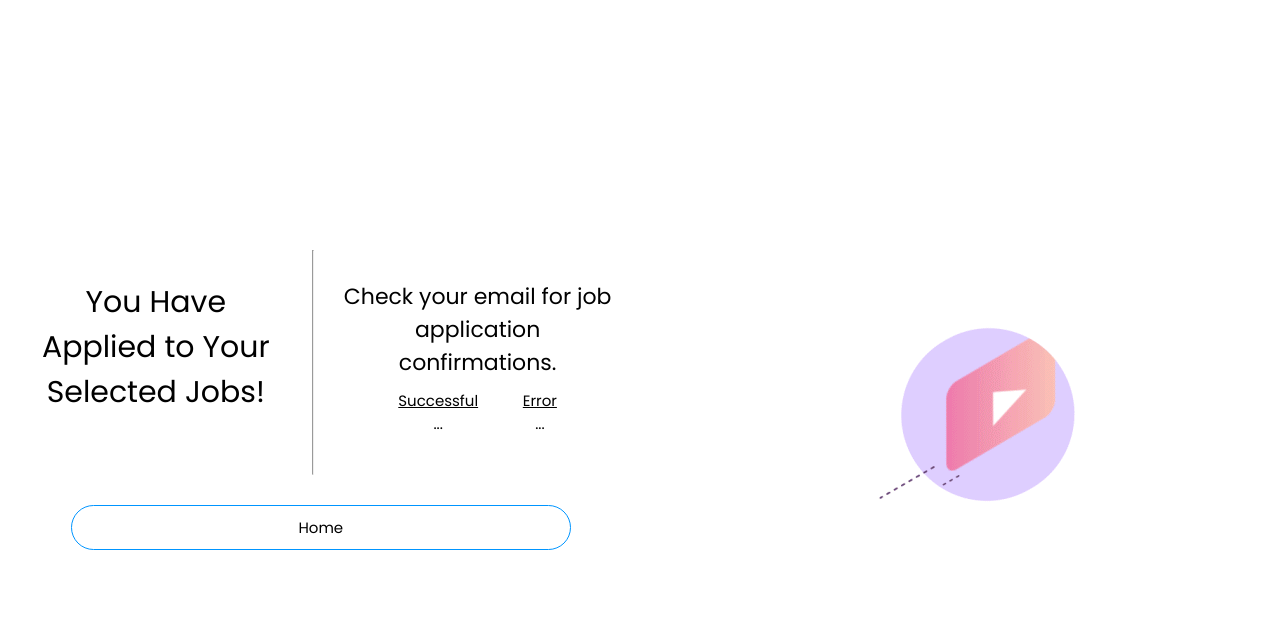
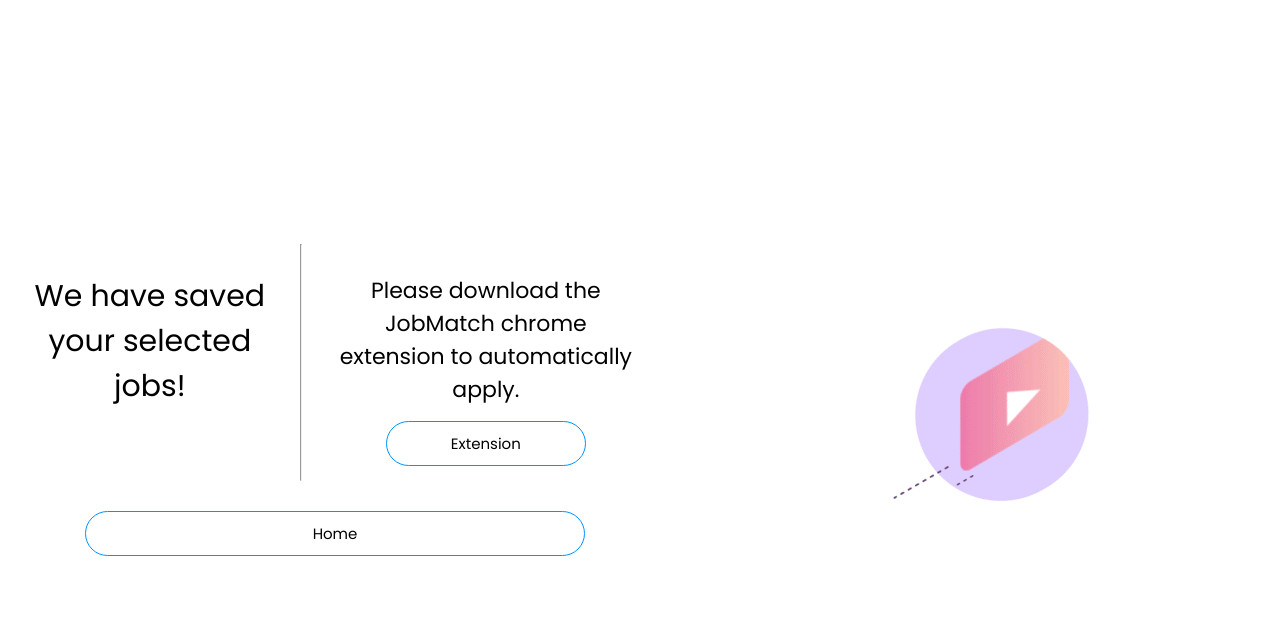
Before and after one commit to Ayush200423/JobMatch, a Flask app: template templates/submitted.html in a window 1280 px wide. Shown: the top 627 px of the page. Run offline with Flask 2, Linux system fonts and the light colour scheme; the template is opened without the code that fills it, so the values that code supplies are empty.

Commit message:
added users database to communicate with extension

```diff
--- a/auto_apply.py
+++ b/auto_apply.py
@@ -9,7 +9,6 @@ import time
 
 class AutoApply:
     def __init__(self):
-        self.q_num = 4
         self.options = Options()
         self.options.headless = False
 
--- a/database.py
+++ b/database/jobs_database.py
@@ -13,7 +13,7 @@ class Database:
         location = posting_info['location']
         company = posting_info['company']
         description = posting_info['description']
-        delete_posting_date = datetime.date.today() + datetime.timedelta(days = 7)
+        delete_posting_date = datetime.date.today() + datetime.timedelta(days = 3)
         try:
             self.db_cursor.execute(f'INSERT INTO {country}_jobs (date, url, role, location, company, description) VALUES (%s,%s,%s,%s,%s,%s)', (delete_posting_date, url, title, location, company, description))
             self.commit()
--- a/job_scraper.py
+++ b/job_scraper.py
@@ -5,7 +5,7 @@ import requests
 from concurrent.futures import ThreadPoolExecutor
 
 from format_location import CorrectFormatting
-from database import Database
+from database.jobs_database import Database
 
 class Scraper:
     def __init__(self, country, role = 'All'):
--- a/job_similarity.py
+++ b/job_similarity.py
@@ -2,7 +2,7 @@ import spacy
 from nltk.tokenize import word_tokenize
 from nltk.corpus import stopwords
 
-from database import Database
+from database.jobs_database import Database
 
 class Similarity:
     def __init__(self, role, location, resume_data):
--- a/main.py
+++ b/main.py
@@ -1,49 +1,39 @@
 from flask import Flask, redirect, url_for, render_template, request, session
-import requests
-import tempfile
 import json
+from mail import Mailer
 
 from secret_key import key
 from storage import StorageManager
+from database.users_database import UsersDatabase
 from resume_scraper import ResumeParser
 from job_similarity import Similarity
-from auto_apply import AutoApply
+from mail import Mailer
 
 app = Flask(__name__)
 app.secret_key = key
-
-def named_temp_file(url = None, **user_info):
-    resume_url = resume_storage.get_resume_url(filename = session['filename'])
-    get_resume = requests.get(resume_url)
-    if url:
-        try:
-            auto_apply.get_url(url=url)
-            auto_apply.open_url_iframe()
-            with tempfile.NamedTemporaryFile(dir='./active_files', suffix='.pdf') as tmp_file:
-                tmp_file.write(get_resume.content)
-                tmp_file_path = tmp_file.name
-                auto_apply.fill_info(user_info=user_info, resume_path=tmp_file_path)
-            return
-        except Exception as err:
-            return err
-    else:
-        with tempfile.NamedTemporaryFile(dir='./active_files', suffix='.pdf') as tmp_file:
-            tmp_file.write(get_resume.content)
-            tmp_file_path = tmp_file.name
-            resume_parser.pdf_to_txt(tmp_file_path)
-            ents_dict = resume_parser.find_ents()
-        for label, ents in ents_dict.items():
-            if ents_dict[label] != '':
-                session[label.lower()] = ents
-        return ents_dict
 
 @app.route("/", methods=["GET", "POST"])
 @app.route("/home/", methods=["GET", "POST"])
 def home():
     if request.method == "POST":
-        session['email'] = request.form['email']
-        session['password'] = request.form['password']
-        return redirect(url_for("upload"))
+        email = request.form['email']
+        password = request.form['password']
+        try:
+            if users_db.read_user(email=email, password=password, auth=True):
+                session['email'] = email
+                return redirect(url_for('upload'))
+            else:
+                return render_template('home.html')
+        except:
+            try:
+                users_db.create_user(email=email, password=password)
+            except:
+                return render_template('home.html')
+            else:
+                mailer.setup_email(user_email = email)
+                mailer.send_email()
+                session['email'] = email
+                return redirect(url_for("upload"))
     else:
         return render_template('home.html')
 
@@ -51,6 +41,9 @@ def home():
 def upload():
     if request.method == "POST":
         resume = request.files['resume-file']
+        resume_parser.pdf_to_txt(resume)
+        ents_dict = resume_parser.find_ents()
+        users_db.update_user(email=session['email'], ents_dict=ents_dict)
         if resume.filename != '':
             session['filename'] = resume.filename
             resume_storage.insert_resume(resume = resume)
@@ -58,7 +51,7 @@ def upload():
         else:
             return redirect(request.url)
     else:
-        if "email" in session and "password" in session:
+        if "email" in session:
             return render_template("upload.html")
         else:
             return redirect(url_for("home"))
@@ -76,9 +69,10 @@ def edit():
 @app.route("/results/", methods=["GET", "POST"])
 def results():
     if request.method == "POST":
+        users_db.update_user(email=session['email'], selected_jobs=session['selected links'])
         return redirect(url_for('submit'))
     else:
-        if "skills" in session:
+        if "filename" in session:
             return render_template("results.html")
         else:
             return redirect(url_for("edit"))
@@ -98,23 +92,30 @@ def logout():
     [session.pop(key) for key in list(session.keys())]
     return redirect(url_for("home"))
 
-# <--- /api/ --->
+# <--- /api/ endpoints --->
 
 @app.route("/api/fetch-ents", methods=["GET"])
 def fetch_ents():
-    return json.dumps(named_temp_file())
+    accepted_columns = ['fname', 'lname', 'phone', 'degree', 'skills', 'role', 'location']
+    data = users_db.read_user(email=session['email'], auth=False)
+    filtered_data = {key: value for key, value in data.items() if key in accepted_columns}
+    return json.dumps(filtered_data)
 
 @app.route("/api/upload-resume-data", methods=["POST"])
 def upload_resume_data():
     res = request.get_json()
-    for key, value in res.items():
-        session[key] = value
+    users_db.update_user(email=session['email'], ents_dict=res)
     return res
 
 @app.route("/api/fetch-relevant-postings", methods=["GET"])
 def fetch_relevant_postings():
     all_jobs = {}
-    job_sim = Similarity(role = session['role'], location = session['location'], resume_data = f"{session['skills']} {session['role']} {session['certifications']}")
+    data = users_db.read_user(session['email'], auth=False)
+    role = data['role']
+    location = data['location']
+    skills = data['skills']
+    certifications = data['degree']
+    job_sim = Similarity(role = role, location = location, resume_data = f"{skills} {role} {certifications}")
     jobs = job_sim.get_jobs()
     for job_index in range(len(jobs)):
         posting, confidence = jobs[job_index]
@@ -139,30 +140,9 @@ def upload_checkbox_state():
     session['selected links'] = selected_links
     return res
 
-@app.route("/api/get-auto-app-results", methods=["GET"])
-def get_auto_app_results():
-    email = session['email']
-    password = session['password']
-    fname = session['fname']
-    lname = session['lname']
-    phone = session['phone']
-    jobtitle = session['role']
-    location = session['location']
-    successful_count = 0
-    error_count = 0
-
-    auto_apply.register(email=email, password=password)
-    for url in session['selected links']:
-        result = named_temp_file(url=url, email=email, password=password, fname=fname, lname=lname, phone=phone, jobtitle=jobtitle, location=location)
-        if not isinstance(result, Exception):
-            successful_count += 1
-        else:
-            error_count += 1
-    session.pop('selected links')
-    return json.dumps({'successful': successful_count, 'errors': error_count})
-
 if __name__ == '__main__':
     resume_storage = StorageManager()
     resume_parser = ResumeParser()
-    auto_apply = AutoApply()
+    users_db = UsersDatabase()
+    mailer = Mailer()
     app.run(debug = True)
--- a/static/css/styles.css
+++ b/static/css/styles.css
@@ -167,24 +167,24 @@ html {
     padding: 20px;
 }
 
-.form-title {
-    font-size: 30px;
+.extension {
+    font-size: 15px;
     text-align: center;
     max-width: 500px;
 }
 
-.form-title a {
+.extension a {
     text-decoration: underline;
-    color: #000000;
+    color: #fff;
 }
 
-.content label[for="email"], [for="password"] {
+.content label[for="key"], [for="password"], [for="email"] {
     display: block;
-    font-size: 18px;
+    font-size: 15px;
     padding: 5px 0 5px 10px;
 }
 
-.content input[type="email"], [type="password"], [type="submit"] {
+.content input[type="key"], [type="email"], [type="password"], [type="submit"] {
     padding: 10px;
     width: 500px;
     font-size: 15px;
@@ -194,7 +194,7 @@ html {
     transition: 0.3s;
 }
 
-.content input[type="email"]:focus, [type="password"]:focus {
+.content input[type="key"]:focus, [type="email"]:focus, [type="password"]:focus {
     border: 1px solid #0095FF;
     outline: none;
 }
@@ -211,7 +211,7 @@ html {
 }
 
 .content .info-description {
-    font-size: 18px;
+    font-size: 15px;
     text-align: center;
 }
 
@@ -702,6 +702,7 @@ input[type='checkbox']:checked:after {
     align-items: center;
     margin: 30px;
     flex-direction: column;
+    justify-content: center;
 }
 
 .left-items .home-btn {
@@ -730,14 +731,20 @@ input[type='checkbox']:checked:after {
     height: 100%;
 }
 
-.description .results-container {
-    padding: 10px;
-    font-size: 15px;
-    width: 100%;
-    height: 100%;
-    display: flex;
-    justify-content: space-evenly;
-    align-items: center;
+.description .ext-link {
+    border-radius: 50px;
+    width: 200px;
+    background-color: #fff;
+    color: #000000;
+    border: 1px solid #0095FF;
+    top: 15px;
+    position: relative;
+    transition: 0.3s;
+}
+
+.description .ext-link:hover {
+    color: #fff;
+    background-color: #0095FF;
 }
 
 /* --- loader styles --- */
--- a/static/js/fetchData.js
+++ b/static/js/fetchData.js
@@ -2,7 +2,7 @@ const replaceInputValues = {
     'fname': 'fname',
     'lname': 'lname',
     'phone': 'phone',
-    'certifications': 'degree',
+    'degree': 'degree',
     'skills': 'skills',
     'role': 'role',
     'location': 'location'
@@ -87,12 +87,3 @@ function sendCheckboxState(e) {
         console.error('Error:', error)
     })
 }
-
-function getAppsResults() {
-    fetch("/api/get-auto-app-results")
-    .then((res) => res.json())
-    .then((data) => {
-        document.querySelector('#successful-apps').textContent = data['successful']
-        document.querySelector('#error-apps').textContent = data['errors']
-    })
-}
--- a/storage.py
+++ b/storage.py
@@ -10,6 +10,3 @@ class StorageManager:
 
     def insert_resume(self, resume):
         return self.storage.child(f'{secure_filename(resume.filename)}').put(resume)
-
-    def get_resume_url(self, filename):
-        return self.storage.child(secure_filename(filename)).get_url(None)
--- a/templates/edit-details.html
+++ b/templates/edit-details.html
@@ -63,8 +63,8 @@
                     <br>
                     <div class="row">
                         <div class="field education">
-                            <label class="label" for="certifications">Degrees / Certifications</label>
-                            <input class="input" id="certifications" name="certifications" placeholder="Certifications" required>
+                            <label class="label" for="degree">Degrees / Certifications</label>
+                            <input class="input" id="degree" name="degree" placeholder="Certifications" required>
                         </div>
 
                         <div class="field skills">
--- a/templates/submitted.html
+++ b/templates/submitted.html
@@ -7,11 +7,6 @@
     <title>You've Applied!</title>
     <link rel="stylesheet" href="{{ url_for('static', filename = 'css/styles.css')}}">
     <script src="{{ url_for('static', filename = 'js/fetchData.js')}}"></script>
-    <script>
-        window.addEventListener('load', () => {
-            getAppsResults();
-        });
-    </script>
 </head>
 <body>
     <div class="completed">
@@ -19,21 +14,12 @@
             <div class="left-items">
                 <div class="content">
                     <div class="title">
-                        You Have Applied to Your Selected Jobs!
+                        We have saved your selected jobs!
                     </div>
                     <hr>
                     <div class="description">
-                        Check your email for job application confirmations.
-                        <div class="results-container">
-                            <div class="successful">
-                                <u>Successful</u>
-                                <p id="successful-apps">...</p>
-                            </div>
-                            <div class="error">
-                                <u>Error</u>
-                                <p id="error-apps">...</p>
-                            </div>
-                        </div>
+                        Please download the JobMatch chrome extension to automatically apply.
+                        <button type="submit" class="ext-link">Extension</button>
                     </div>
                 </div>
                 <div class="home-btn">
```
Also changed, not shown: database/users_database.py (added, +51 -0 lines), mail.py (added, +37 -0 lines), resume_scraper.py (+7 -5 lines), templates/home.html (+14 -6 lines), 1 other file.
